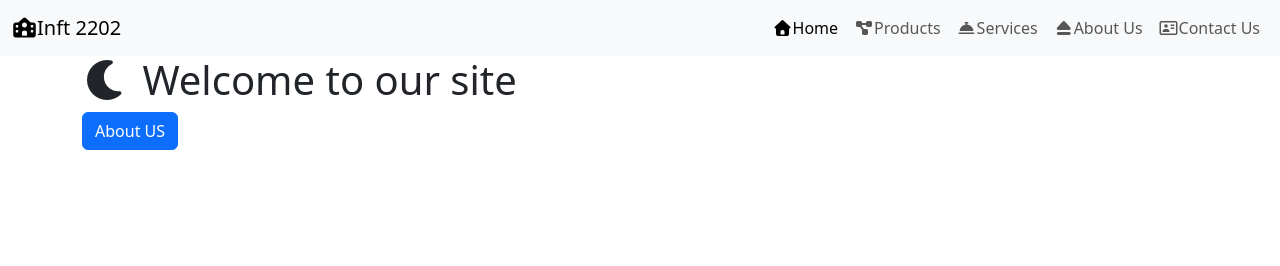
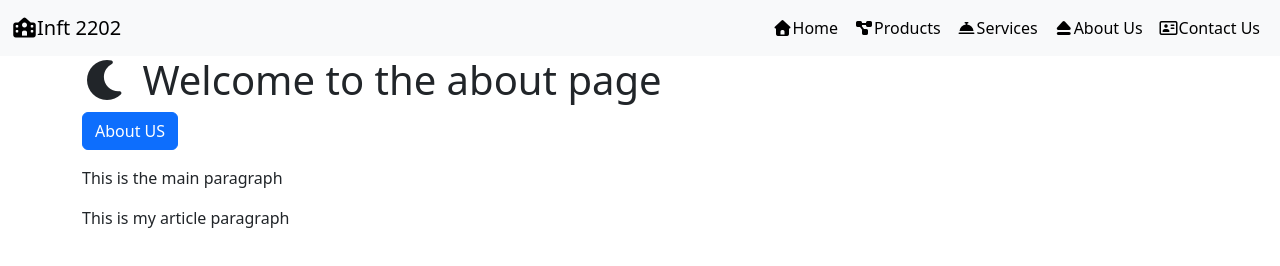
Before and after one commit to nm8445/nm8445.github.io, a plain HTML site: page About.html in a window 1280 px wide. Drawn offline with nearby package versions, Linux system fonts and the light colour scheme.

Commit message:
commit at my house

```diff
--- a/About.html
+++ b/About.html
@@ -6,11 +6,11 @@
     <meta charset="UTF-8">
     <meta name="viewport" content = "width=device-width, user-scalable=no, initial-scale=1.0, maximum-scale=1.0, minimum-scale=1.0">
     <meta http-equiv="X-UA-Compatible" content="ie=edge">
-    <title>About</title>
+    <title>Home</title>
     <!-- CSS Section -->
-    <link rel="stylesheet" href="./node_modules/bootstrap/dist/css/bootstrap.min.css">
-    <link rel="stylesheet" href="./node_modules/@fortawesome/fontawesome-free/css/all.css">
-    <link rel="stylesheet" href="./content/app.css">
+    <link rel="stylesheet" href="node_modules/bootstrap/dist/css/bootstrap.min.css">
+    <link rel="stylesheet" href="node_modules/@fortawesome/fontawesome-free/css/all.css">
+    <link rel="stylesheet" href="content/app.css">
 </head>
 <body>
 <header>
@@ -27,19 +27,19 @@
                     </li>
 
                     <li class="nav-item">
-                        <a class="nav-link" href="../product.html"><i class="fa-solid fa-diagram-project"></i>Products</a>
+                        <a class="nav-link active" href="product.html"><i class="fa-solid fa-diagram-project"></i>Products</a>
                     </li>
 
                     <li class="nav-item">
-                        <a class="nav-link" href="../Service.html"><i class="fa-solid fa-bell-concierge"></i>Services</a>
+                        <a class="nav-link active" href="Service.html"><i class="fa-solid fa-bell-concierge"></i>Services</a>
                     </li>
 
                     <li class="nav-item">
-                        <a class="nav-link" href="../About.html"><i class="fa-solid fa-eject"></i>About Us</a>
+                        <a class="nav-link active" href="About.html"><i class="fa-solid fa-eject"></i>About Us</a>
                     </li>
 
                     <li class="nav-item">
-                        <a class="nav-link" href="../Contact.html"><i class="fa-regular fa-address-card"></i>Contact Us</a>
+                        <a class="nav-link active" href="Contact.html"><i class="fa-regular fa-address-card"></i>Contact Us</a>
                     </li>
                 </ul>
 
@@ -47,14 +47,14 @@
         </div>
     </nav>
 </header>
-<div class="container">
-    <h1><i class="fa-solid fa-moon"></i> Welcome to our site</h1>
+<main class="container">
+    <h1><i class="fa-solid fa-moon"></i> Welcome to the about page</h1>
     <button id="AboutUsBtn" class="btn btn-primary">About US</button>
-</div>
+</main>
 
 <!-- Scripting section -->
-<script src="./node_modules/jquery/dist/jquery.min.js"></script>
-<script src="./node_modules/bootstrap/dist/js/bootstrap.min.js"></script>
-<script src="./scripts/app.js"></script>
+<script src="node_modules/jquery/dist/jquery.min.js"></script>
+<script src="node_modules/bootstrap/dist/js/bootstrap.min.js"></script>
+<script src="scripts/app.js"></script>
 </body>
 </html>
--- a/scripts/app.js
+++ b/scripts/app.js
@@ -18,12 +18,12 @@
         MainParagraph.setAttribute("id","MainParagraph");
         MainParagraph.setAttribute("class","mt-3");
 
-        MainParagraph.textContent = "This is the first Paragraph";
+        MainParagraph.textContent = "This is the first paragraph";
 
         MainContent.appendChild(MainParagraph);
 
-        let FirstString = "This is";
-        let SecondString = `${FirstString}The Main Paragraph`;
+        let FirstString = "This is ";
+        let SecondString = `${FirstString}the main paragraph`;
         MainParagraph.textContent = SecondString;
         MainContent.appendChild(MainParagraph);
 
@@ -33,7 +33,7 @@
         let articleParagraph = `<p id="ArticleParagraph" class="mt-3">This is my article paragraph</p>`;
 
         Article.setAttribute("class", "container");
-        Article.innerHTML = ArticleParagraph;
+        Article.innerHTML = articleParagraph;
         DocumentBody.appendChild(Article);
     }
 
@@ -77,5 +77,5 @@
                 break;
         }
     }
-    window.addEventListener( "Load", Start);
+    window.addEventListener( "load", Start);
 })(); // This is how you declare a function
```
Also changed, not shown: Contact.html (+14 -14 lines), Service.html (+14 -14 lines), index.html (+7 -7 lines), product.html (+14 -14 lines).
